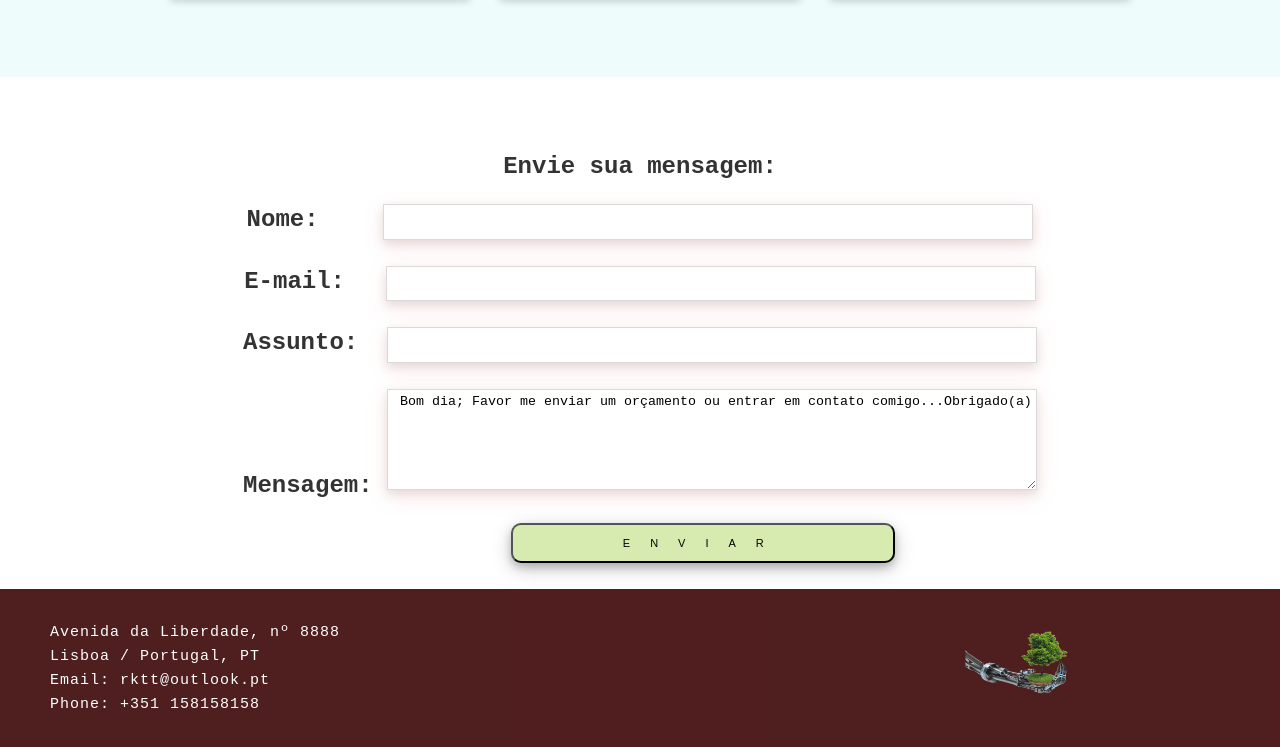
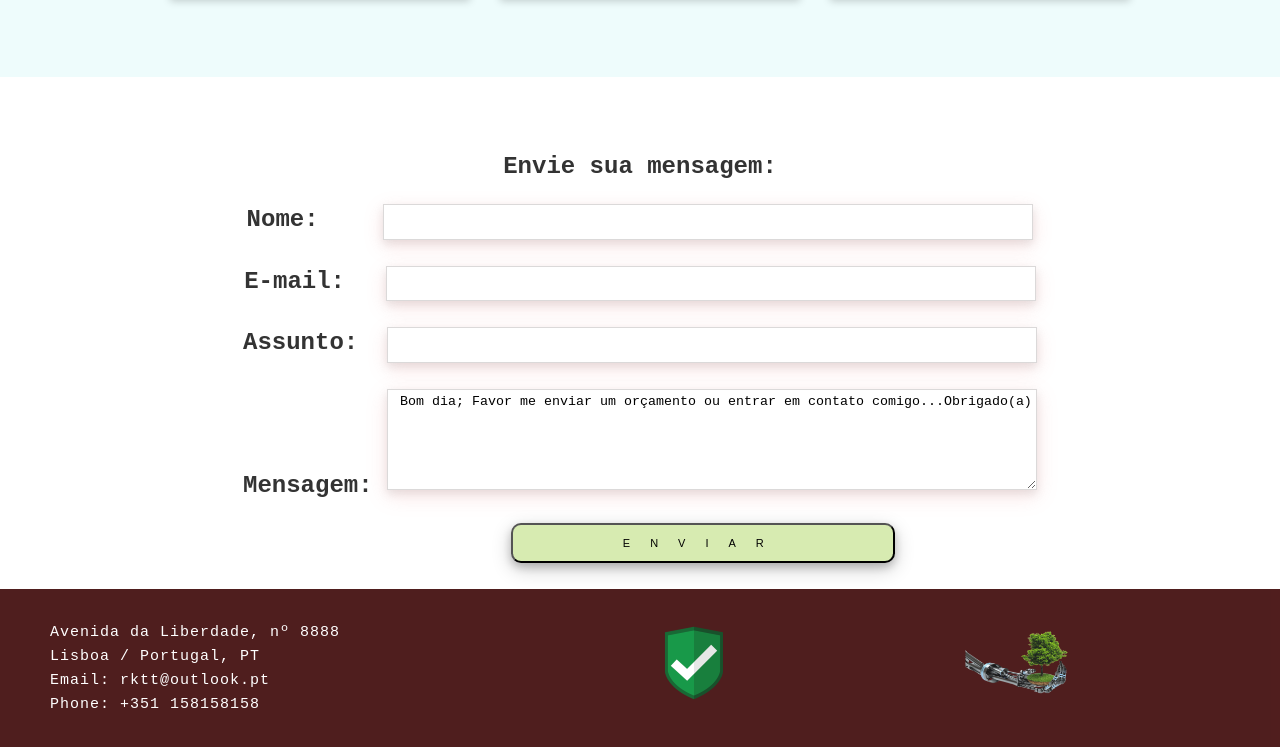
Before and after one commit to rktt/siteAgh, a plain HTML site: page index.html in a window 1280 px wide. Shown: the part 3257-4004 px from the top of the page. Drawn offline with Linux system fonts and the light colour scheme.

Commit message:
Update index.html

```diff
--- a/index.html
+++ b/index.html
@@ -206,7 +206,7 @@
                 Phone: +351 158158158
             </div>
             <div class="ftr-logo1">
-                <p><src="Security2.png" alt=""></p>
+                <p><img src="Security2.png" alt=""></p>
             </div>
             <div class="ftr-logo2">
                 <p><img src="a6.png" alt=""></p>
```
